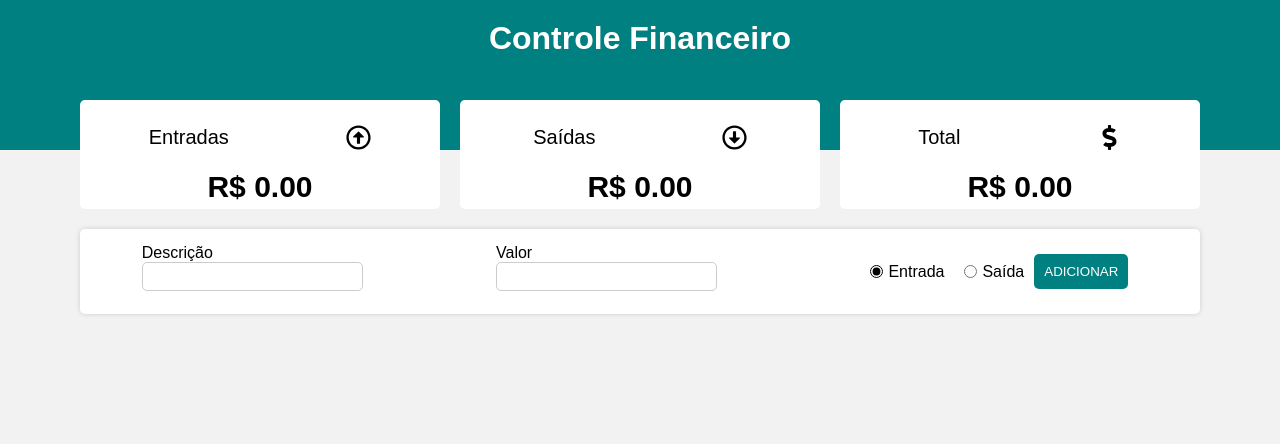
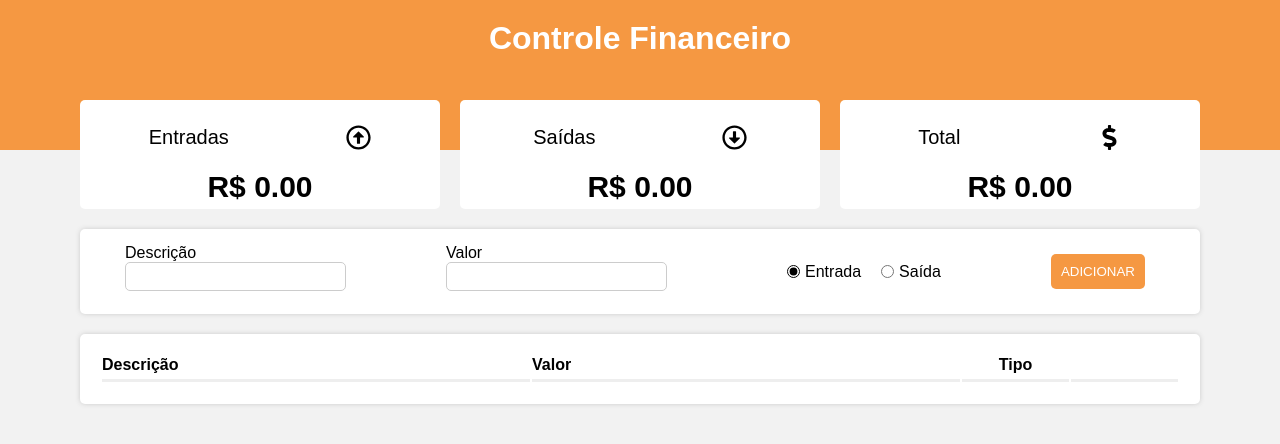
Before and after one commit to vitoriarx/controle-financeiro, a React (Create React App) app: page / in a window 1280 px wide. Shown: the top 444 px of the page. Built offline with nearby package versions, Linux system fonts and the light colour scheme.

Commit message:
uptade finalização

```diff
--- a/public/index.html
+++ b/public/index.html
@@ -2,11 +2,11 @@
 <html lang="en">
   <head>
     <meta charset="utf-8" />
-    <link rel="icon" href="%PUBLIC_URL%/favicon.ico" />
+    <link rel="icon" href="icons8-globo-16 (1).png" />
     <meta name="viewport" content="width=device-width, initial-scale=1" />
 
 
-    <title>App Finanças</title>
+    <title>Controle Financeiro</title>
   </head>
   <body>
     <noscript>You need to enable JavaScript to run this app.</noscript>
--- a/src/App.js
+++ b/src/App.js
@@ -45,7 +45,7 @@
         <>
             <Header />
             <Resume income={income} expense={expense} total={total} />
-            <Form handleAdd={handleAdd} />
+            <Form handleAdd={handleAdd} transactionsList={transactionsList} setTransactionsList={setTransactionsList}/>
             <GlobalStyle />
         </>
     )
--- a/src/components/form/index.js
+++ b/src/components/form/index.js
@@ -1,25 +1,25 @@
-import React, {useState} from 'react';
-import {Container, InputContent, Label, Input, RadioGroup, Button} from "./styles"
+import React, { useState } from "react";
+import Grid from "../grid"
+import * as C from "./styles";
 
-
-const Form = ({handleAdd}) => {
+const Form = ({ handleAdd, transactionsList, setTransactionsList }) => {
   const [desc, setDesc] = useState("");
   const [amount, setAmount] = useState("");
   const [isExpense, setExpense] = useState(false);
 
-    const generateId = () => Math.round(Math.random()* 1000);
-    const handleSave =() => {
-        if(!desc || !amount){
+  const generateID = () => Math.round(Math.random() * 1000);
+
+  const handleSave = () => {
+    if (!desc || !amount) {
       alert("Informe a descrição e o valor!");
       return;
-        } else if(amount < 1){
+    } else if (amount < 1) {
       alert("O valor tem que ser positivo!");
       return;
     }
 
-
     const transaction = {
-            id: generateId(),
+      id: generateID(),
       desc: desc,
       amount: amount,
       expense: isExpense,
@@ -31,40 +31,43 @@
     setAmount("");
   };
 
-    return(
+  return (
     <>
-            <Container>
-                <InputContent>
-                    <Label>Descrição </Label>
-                    <Input value={desc} onChange={(e) => setDesc(e.target.value)}/>
-                </InputContent>
-
-                <InputContent>
-                    <Label>Valor</Label>
-                    <Input value={amount}
+      <C.Container>
+        <C.InputContent>
+          <C.Label>Descrição</C.Label>
+          <C.Input value={desc} onChange={(e) => setDesc(e.target.value)} />
+        </C.InputContent>
+        <C.InputContent>
+          <C.Label>Valor</C.Label>
+          <C.Input
+            value={amount}
             type="number"
-                    onChange={(e) => setAmount(e.target.value)}/>
-                </InputContent>
-
-                <RadioGroup>
-                    <Input type="radio"
-                    id='rIncome'
-                    defaultChecked name='group1'
-                    onChange={() => setExpense(!isExpense)}/>
-                    <Label htmlFor='rIncome'>Entrada</Label>
-
-
-                    <Input type='radio' id='rExpenses' name='group1' onChange={() => setExpense(!isExpense)} />
-                    <Label htmlFor='rExpenses'>Saída</Label>
-
-                    <Button onClick={handleSave}>ADICIONAR</Button>
-                </RadioGroup>
-            </Container>
-
-            <RadioGroup />
-
+            onChange={(e) => setAmount(e.target.value)}
+          />
+        </C.InputContent>
+        <C.RadioGroup>
+          <C.Input
+            type="radio"
+            id="rIncome"
+            defaultChecked
+            name="group1"
+            onChange={() => setExpense(!isExpense)}
+          />
+          <C.Label htmlFor="rIncome">Entrada</C.Label>
+          <C.Input
+            type="radio"
+            id="rExpenses"
+            name="group1"
+            onChange={() => setExpense(!isExpense)}
+          />
+          <C.Label htmlFor="rExpenses">Saída</C.Label>
+        </C.RadioGroup>
+        <C.Button onClick={handleSave}>ADICIONAR</C.Button>
+      </C.Container>
+      <Grid itens={transactionsList} setItens={setTransactionsList} />
     </>
-    )
+  );
 };
 
 export default Form;
--- a/src/components/form/styles.js
+++ b/src/components/form/styles.js
@@ -53,5 +53,5 @@
     border-radius: 5px;
     cursor: pointer;
     color: white;
-    background-color: teal;
+    background-color: #f59842;
 `;
--- /dev/null
+++ b/src/components/grid/index.js
@@ -0,0 +1,33 @@
+import React  from "react";
+import GridItem from "../gridItem";
+import * as C from "./styles";
+
+const Grid = ({ itens, setItens }) => {
+    const onDelete = (ID) => {
+      const newArray = itens.filter((transaction) => transaction.id !== ID);
+      setItens(newArray);
+      localStorage.setItem("transactions", JSON.stringify(newArray));
+    };
+
+    return (
+      <C.Table>
+        <C.Thead>
+          <C.Tr>
+            <C.Th width={40}>Descrição</C.Th>
+            <C.Th width={40}>Valor</C.Th>
+            <C.Th width={10} alignCenter>
+              Tipo
+            </C.Th>
+            <C.Th width={10}></C.Th>
+          </C.Tr>
+        </C.Thead>
+        <C.Tbody>
+          {itens?.map((item, index) => (
+            <GridItem key={index} item={item} onDelete={onDelete} />
+          ))}
+        </C.Tbody>
+      </C.Table>
+    );
+  };
+
+export default Grid;
--- /dev/null
+++ b/src/components/grid/styles.js
@@ -0,0 +1,25 @@
+import styled from "styled-components";
+
+export const Table = styled.table`
+  width: 98%;
+  background-color: #fff;
+  padding: 20px;
+  box-shadow: 0px 0px 5px #ccc;
+  border-radius: 5px;
+  max-width: 1120px;
+  margin: 20px auto;
+`;
+
+export const Thead = styled.thead``;
+
+export const Tbody = styled.tbody``;
+
+export const Tr = styled.tr``;
+
+export const Th = styled.th`
+  text-align: start;
+  border-bottom: inset;
+  padding-bottom: 5px;
+  text-align: ${(props) => (props.alignCenter ? "center" : "start")};
+  width: ${(props) => (props.width ? props.width + "%" : "auto")};
+`;
--- /dev/null
+++ b/src/components/gridItem/index.js
@@ -0,0 +1,28 @@
+import React from "react";
+import * as C from "./styles";
+import {
+  FaRegArrowAltCircleUp,
+  FaRegArrowAltCircleDown,
+  FaTrash,
+} from "react-icons/fa";
+
+const GridItem = ({ item, onDelete }) => {
+  return (
+    <C.Tr>
+      <C.Td>{item.desc}</C.Td>
+      <C.Td>{item.amount}</C.Td>
+      <C.Td alignCenter>
+        {item.expense ? (
+          <FaRegArrowAltCircleDown color="red" />
+        ) : (
+          <FaRegArrowAltCircleUp color="green" />
+        )}
+      </C.Td>
+      <C.Td alignCenter>
+        <FaTrash onClick={() => onDelete(item.id)} />
+      </C.Td>
+    </C.Tr>
+  );
+};
+
+export default GridItem;
--- /dev/null
+++ b/src/components/gridItem/styles.js
@@ -0,0 +1,13 @@
+import styled from "styled-components";
+
+export const Tr = styled.tr``;
+
+export const Td = styled.td`
+  padding-top: 15px;
+  text-align: ${(props) => (props.alignCenter ? "center" : "start")};
+  word-break: break-all;
+  svg {
+    width: 18px;
+    height: 18px;
+  }
+`;
--- a/src/components/header/styles.js
+++ b/src/components/header/styles.js
@@ -3,7 +3,7 @@
 export const Container = styled.div`
     height: 150px;
     text-align: center;
-    background-color: teal;
+    background-color: #f59842;
 `;
 
 export const Header = styled.h1`
```
Also changed, not shown: public/icons8-globo-16 (1).png (added), 1 other file (tests, documents, lock files or other folders). Lines whose indentation alone changed are shown as unchanged.
